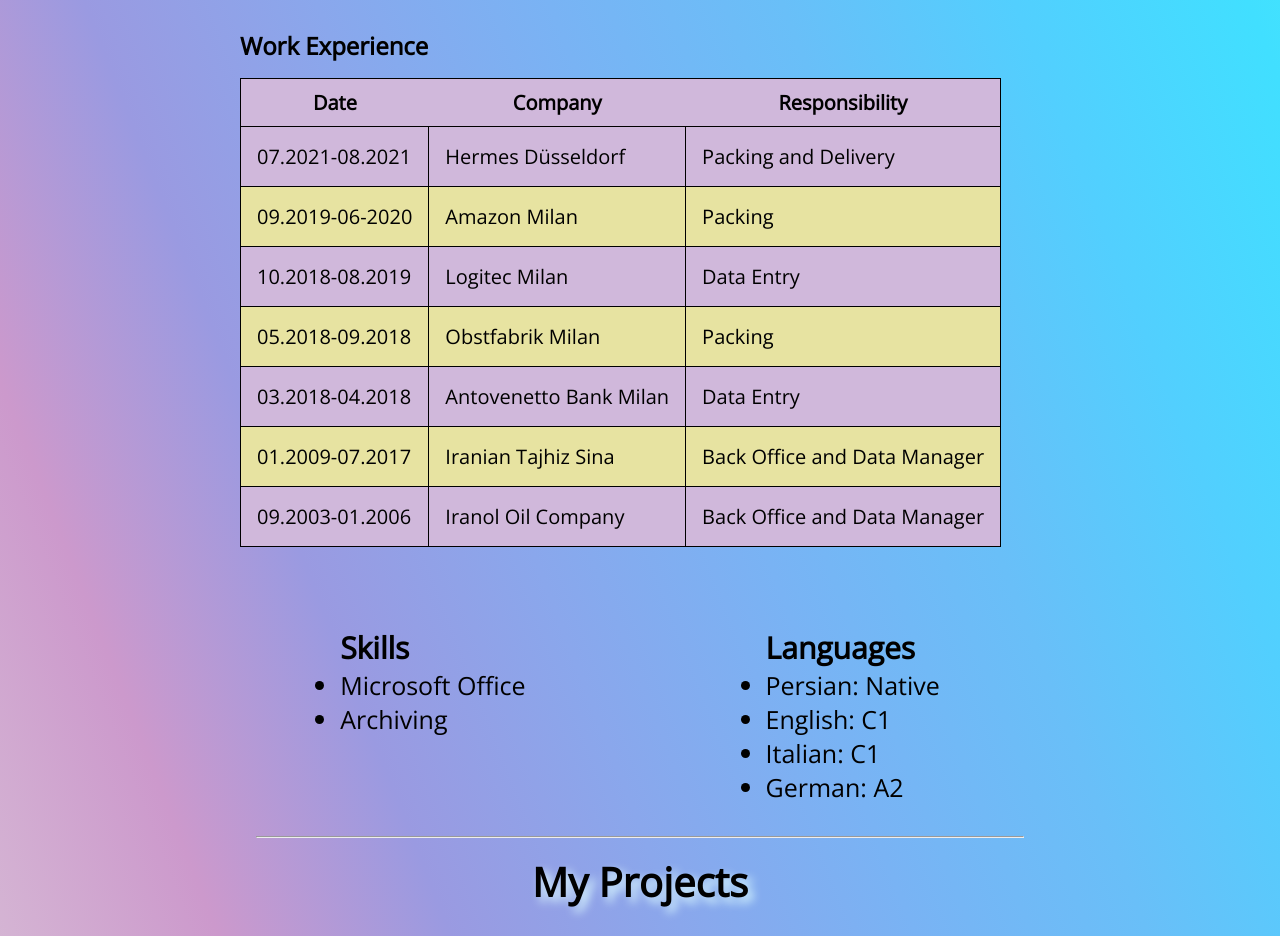
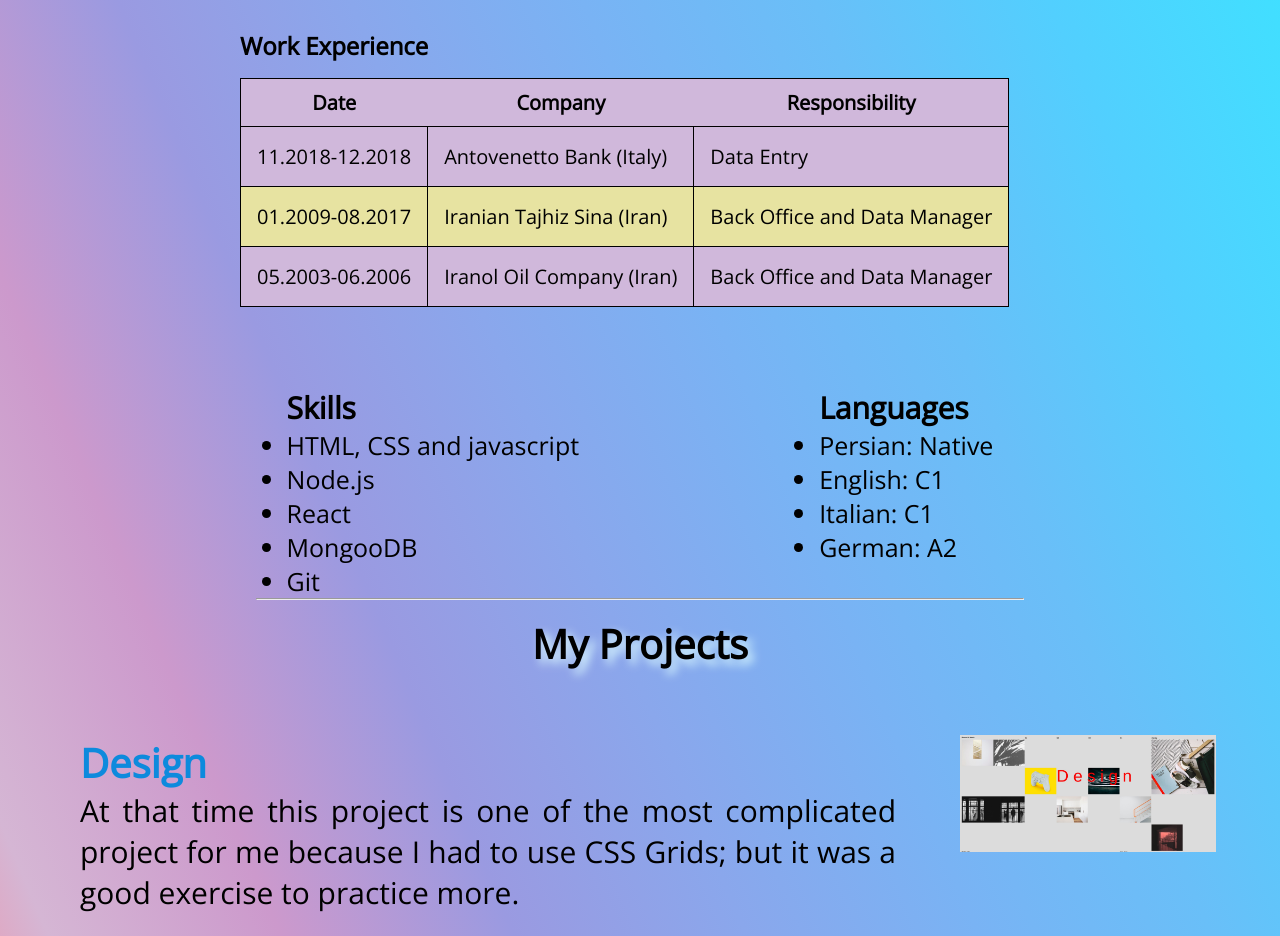
Before and after one commit to sima1358/portfolio, a plain HTML site: page index.html in a window 1280 px wide. Shown: the part 1100-2036 px from the top of the page. Drawn offline with nearby package versions, Linux system fonts and the light colour scheme.

Commit message:
newEdition

```diff
--- a/index.html
+++ b/index.html
@@ -9,7 +9,7 @@
       rel="stylesheet"
       href="https://cdnjs.cloudflare.com/ajax/libs/font-awesome/6.2.0/css/all.min.css"
     />
-    <title>CV-WEB Developer</title>
+    <title>Fullstack WEB Developer</title>
   </head>
   <body>
     <section>
@@ -94,43 +94,20 @@
           </thead>
 
           <tr>
-            <td>07.2021-08.2021</td>
-            <td>Hermes Düsseldorf</td>
-            <td>Packing and Delivery</td>
-          </tr>
-          <tr>
-            <td>09.2019-06-2020</td>
-            <td>Amazon Milan</td>
-            <td>Packing</td>
-          </tr>
-
-          <tr>
-            <td>10.2018-08.2019</td>
-            <td>Logitec Milan</td>
+            <td>11.2018-12.2018</td>
+            <td>Antovenetto Bank (Italy)</td>
             <td>Data Entry</td>
           </tr>
 
-          <tr>
-            <td>05.2018-09.2018</td>
-            <td>Obstfabrik Milan</td>
-            <td>Packing</td>
-          </tr>
-
-          <tr>
-            <td>03.2018-04.2018</td>
-            <td>Antovenetto Bank Milan</td>
-            <td>Data Entry</td>
-          </tr>
-
-          <tr>
-            <td>01.2009-07.2017</td>
-            <td>Iranian Tajhiz Sina</td>
+                 <tr>
+            <td>01.2009-08.2017</td>
+            <td>Iranian Tajhiz Sina (Iran)</td>
             <td>Back Office and Data Manager</td>
           </tr>
 
           <tr>
-            <td>09.2003-01.2006</td>
-            <td>Iranol Oil Company</td>
+            <td>05.2003-06.2006</td>
+            <td>Iranol Oil Company (Iran)</td>
             <td>Back Office and Data Manager</td>
           </tr>
         </table>
@@ -140,8 +117,11 @@
         <div class="skills">
           <h2>Skills</h2>
   <ul>
-    <li>Microsoft Office</li>
-    <li>Archiving</li>
+    <li>HTML, CSS and javascript</li>
+    <li>Node.js</li>
+    <li>React</li>
+    <li>MongooDB</li>
+    <li>Git</li>
   </ul>
         </div>
 
```
